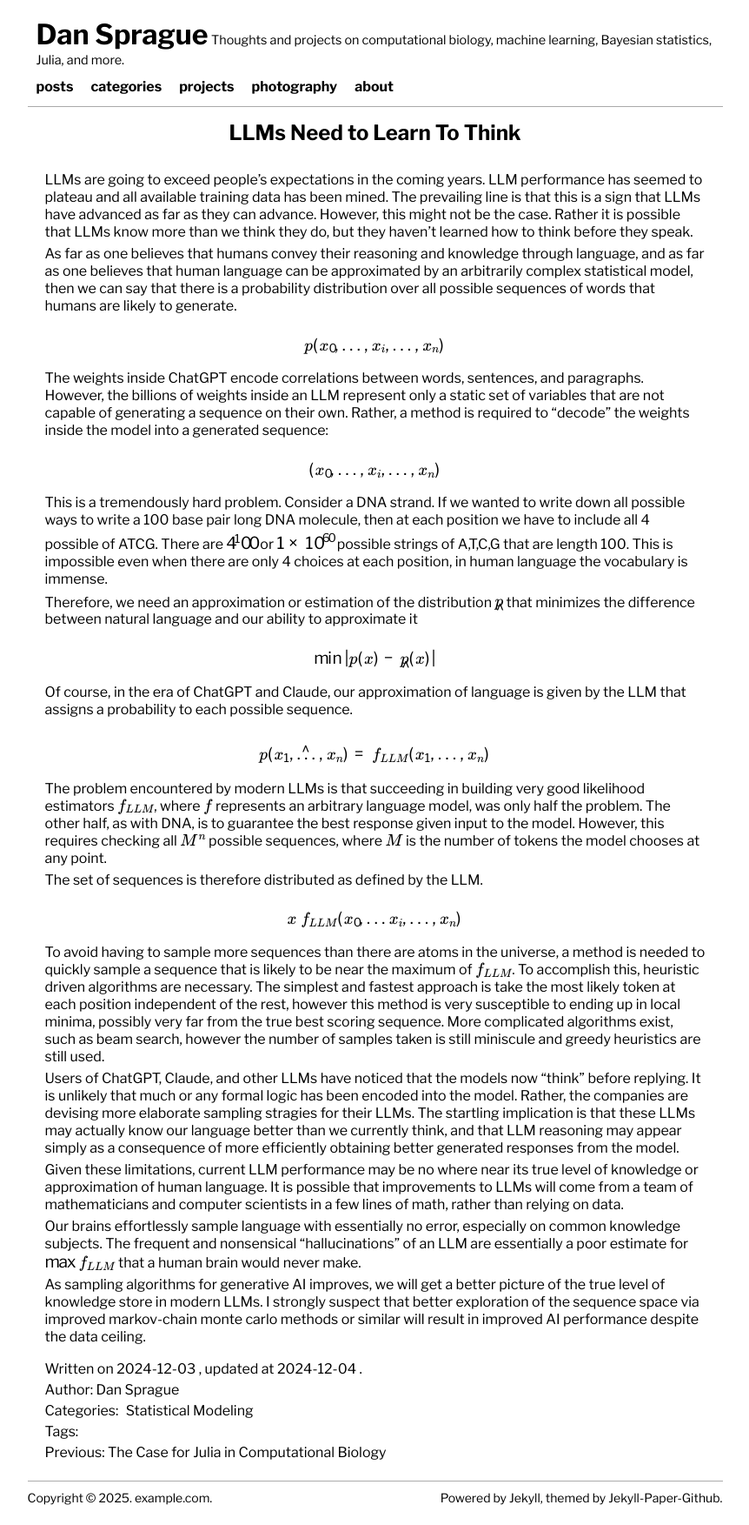
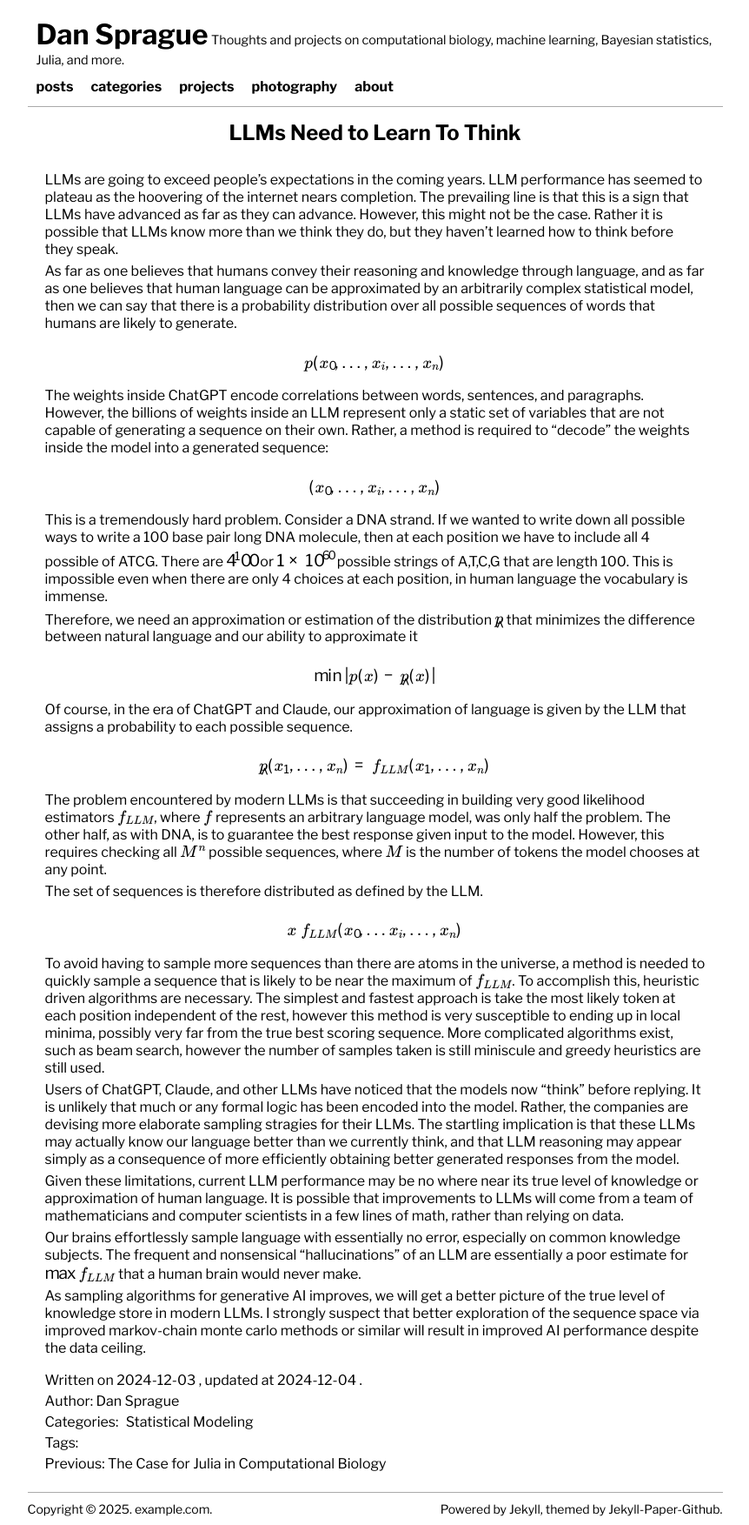
Before and after one commit to dan-sprague/dan-sprague.github.io, a Jekyll site: the page built from _posts/2025-02-02-llmthinking.markdown, in a window 1280 px wide. Shown: the whole page at 87% size, without its empty margins (201-1063 px from the left). Built offline with Jekyll 4.4.1, drawn with Linux system fonts in a browser that asks for light colours; formulas are drawn with MathJax 3.

Commit message:
fixed bug

```diff
--- a/_posts/2025-02-02-llmthinking.markdown
+++ b/_posts/2025-02-02-llmthinking.markdown
@@ -7,7 +7,7 @@ categories: [Statistical Modeling]
 ---
 <br>
 
-LLMs are going to exceed people's expectations in the coming years. LLM performance has seemed to plateau and all available training data has been mined. The prevailing line is that this is a sign that LLMs have advanced as far as they can advance. However, this might not be the case. Rather it is possible that LLMs know more than we think they do, but they haven't learned how to think before they speak.
+LLMs are going to exceed people's expectations in the coming years. LLM performance has seemed to plateau as the hoovering of the internet nears completion. The prevailing line is that this is a sign that LLMs have advanced as far as they can advance. However, this might not be the case. Rather it is possible that LLMs know more than we think they do, but they haven't learned how to think before they speak.
 
 As far as one believes that humans convey their reasoning and knowledge through language, and as far as one believes that human language can be approximated by an arbitrarily complex statistical model, then we can say that there is a probability distribution over all possible sequences of words that humans are likely to generate.
 
@@ -25,7 +25,7 @@ $$\min |p(x) - \hat{p}(x)|$$
 
 Of course, in the era of ChatGPT and Claude, our approximation of language is given by the LLM that assigns a probability to each possible sequence.
 
-$$\hat{p(x_1,...,x_n)} = f_{LLM}(x_1,...,x_n)$$
+$$\hat{p}(x_1,...,x_n) = f_{LLM}(x_1,...,x_n)$$
 
 
 The problem encountered by modern LLMs is that succeeding in building very good likelihood estimators $f_{LLM}$, where $f$ represents an arbitrary language model, was only half the problem. The other half, as with DNA, is to guarantee the best response given input to the model. However, this requires checking all $M^n$ possible sequences, where $M$ is the number of tokens the model chooses at any point.
```
